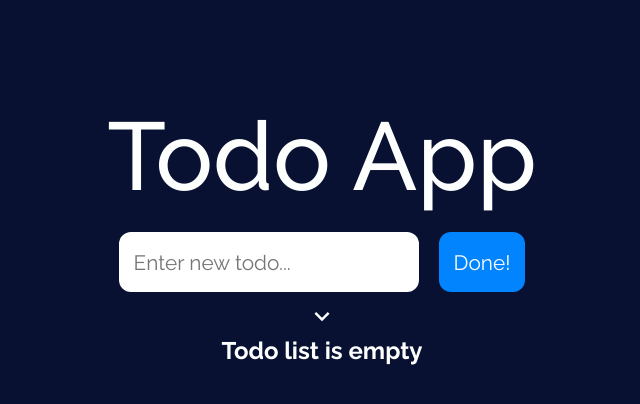
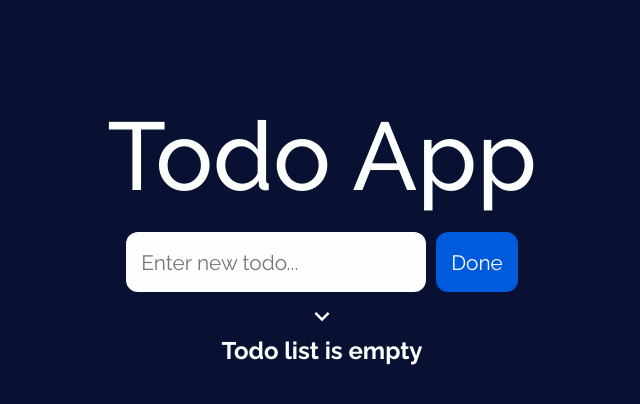
Before and after one commit to alexeymasasin/todo-app-demo, a React (Create React App) app: page / in a window 1280 px wide. Shown: the top 404 px of the page, without its empty margins (318-958 px from the left). Built offline with nearby package versions, Linux system fonts and the light colour scheme.

Commit message:
Minor UI Styles Update

```diff
--- a/src/components/Todos/Todo.module.css
+++ b/src/components/Todos/Todo.module.css
@@ -21,6 +21,6 @@
 
 .todo_icon {
   font-size: 1.8rem;
-  margin-right: 10px;
+  margin: 0 6px 0 -10px;
   color: #FDFFFE;
 }
--- a/src/components/Todos/TodoForm.jsx
+++ b/src/components/Todos/TodoForm.jsx
@@ -26,7 +26,7 @@ function TodoForm({ addTodo, switchOrder }) {
         <input placeholder="Enter new todo..." type="text"
                value={text} onChange={e => setText(e.target.value)}
                maxLength={50}/>
-        <button type="submit">Done!</button>
+        <button type="submit">Done</button>
       </form>
 
       <OrderArrowIcon onClick={() => {
--- a/src/components/Todos/TodoFrom.module.css
+++ b/src/components/Todos/TodoFrom.module.css
@@ -11,13 +11,14 @@
   width: 45%;
   height: 40px;
   font-size: 1.3rem;
+  background-color: #FDFFFE;
 }
 
 .todo_form_container button {
-  margin-left: 20px;
+  margin-left: 10px;
   height: 60px;
   cursor: pointer;
-  background-color: #0284FF;
+  background-color: #005bdc;
   color: #FDFFFE;
   font-size: 1.3rem;
   transition: 0.1s ease;
@@ -25,8 +26,7 @@
 }
 
 .todo_form_container button:hover {
-  background-color: #FDFFFE;
-  color: #091133;
+  background-color: #0069ff;
 }
 
 .todo_form_container button:active {
@@ -51,9 +51,9 @@
 }
 
 .order_arrow_icon:hover {
-  color: #0284FF;
+  color: #005bdc;
 }
 
 .order_arrow_icon:active {
-  color: #63a4ff;
+  color: #0069ff;
 }
```
